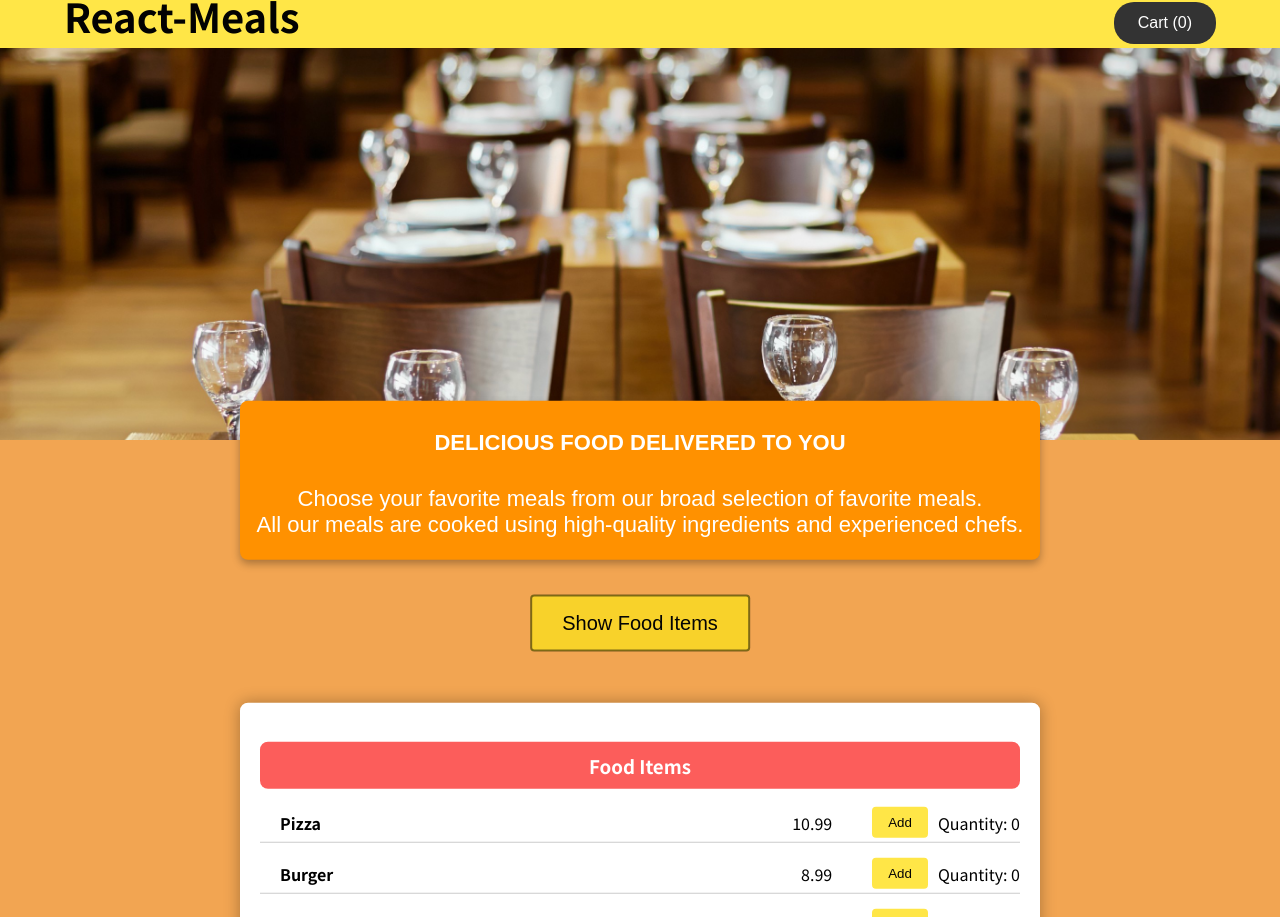
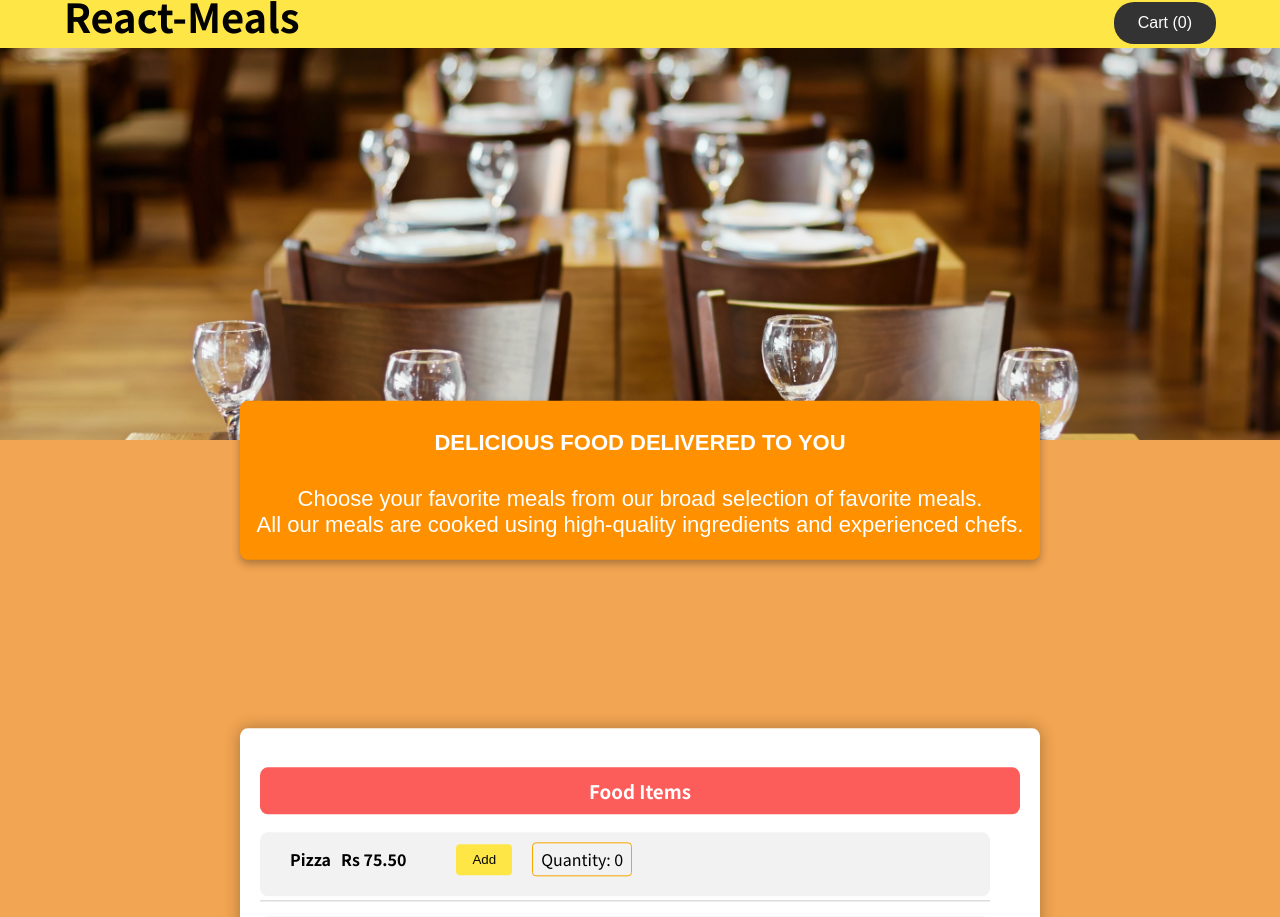
Before and after one commit to HawkWolf1/reactmeals, a React (Create React App) app: page / in a window 1280 px wide. Shown: the top 917 px of the page. Built offline with nearby package versions, Linux system fonts and the light colour scheme.

Commit message:
cart done

```diff
--- a/src/App.js
+++ b/src/App.js
@@ -1,7 +1,7 @@
 import React from 'react';
 import Card from './Header/Card.js';
 import Overlaycard from './Header/Overlaycard.js';
-import Button from './Food/Button.js';
+// import Button from './Food/Button.js';
 import FoodCard from './Food/Foodcard';
 import CartButton from './Food/Cartbutton.js';
 import { CartProvider } from './Food/Cartcontext';
@@ -13,8 +13,6 @@ function App() {
         <Card />
         <Overlaycard />
         <CartButton />
-
-        <Button />
         <FoodCard />
       </div>
     </CartProvider>
--- a/src/Food/Button.css
+++ /dev/null
@@ -1,23 +0,0 @@
-
-
-  .button {
-    background-color: #fefe037f;
-    color: #040404;
-    border: 2px solid #0301007f; /* Add border style */
-  border-radius: 4px;
-    padding: 15px 30px;
-    font-size: 20px;
-    cursor: pointer;
-    position: absolute;
-    left: 50%;
-    transform: translate(-50%, -50%);
-    bottom: 120px;
-    z-index: 1;
-    transition: transform 0.3s, box-shadow 0.3s;
-  }
-
-  .button:hover {
-    background-color: #f56518;
-    z-index: 5;
-    transform: scale(1.2) translate(-50%, -50%);
-  }
--- a/src/Food/Button.js
+++ /dev/null
@@ -1,23 +0,0 @@
-import React, { useState } from 'react';
-import './Button.css';
-import FoodCard from './Foodcard';
-
-function Button() {
-  const [showFoodCard, setShowFoodCard] = useState(false);
-  const foodItems = ['Pizza', 'Burger', 'Sushi', 'Pasta'];
-
-  const handleClick = () => {
-    setShowFoodCard(!showFoodCard);
-  };
-
-  return (
-    <div>
-      <button className="button" onClick={handleClick}>
-        Show Food Items
-      </button>
-      {showFoodCard && <FoodCard foodItems={foodItems} />}
-    </div>
-  );
-}
-
-export default Button;
--- a/src/Food/Cartbutton.css
+++ b/src/Food/Cartbutton.css
@@ -1,4 +1,3 @@
-
 .cart-card {
   position: fixed;
   top: 50%;
@@ -7,10 +6,9 @@
   background-color: #f987d1;
   padding: 20px;
   box-shadow: 0 2px 4px rgba(0, 0, 0, 0.2);
-  border-radius: 8px; /* Adjust the value to control the roundness of the edges */
+  border-radius: 8px;
+  width: 600px;
 }
-
-
 
 .cart-overlay {
   position: fixed;
@@ -18,8 +16,8 @@
   left: 0;
   width: 100%;
   height: 100%;
-  background-color: rgba(0, 0, 0, 0.5); /* Adjust the opacity as desired */
-  z-index: 9999; /* Make sure it's above other elements */
+  background-color: rgba(0, 0, 0, 0.5);
+  z-index: 9999;
   display: flex;
   justify-content: center;
   align-items: center;
@@ -30,42 +28,80 @@
   cursor: pointer;
 }
 
-
-
 .close-button {
   background-color: #ffffff;
   color: #ff0000;
   border: 1px solid #ff0000;
   padding: 10px 20px;
   font-size: 16px;
-  border-radius: 8px; /* Adjust the value to control the roundness of the edges */
+  border-radius: 8px;
   cursor: pointer;
+  position: absolute;
+  bottom: 10px;
+  right: 20px;
   transition: background-color 0.3s ease;
 }
-
-
 
 .close-button:hover {
   background-color: #ffffff;
   color: #000000;
 }
 
-
 .place-order-button {
   background-color: #ffae00;
-  color: #000000 ;
+  color: #000000;
   border: 1px solid #000000;
   padding: 10px 20px;
   font-size: 16px;
-  border-radius: 8px; /* Adjust the value to control the roundness of the edges */
+  border-radius: 8px;
   cursor: pointer;
   transition: background-color 0.3s ease;
-  margin-left: 10px;
+  margin-left: 30px;
   margin-bottom: 10px;
+  position: absolute;
+  bottom: 0px;
+  right: 110px;
 }
-
-
 
 .place-order-button:hover {
   background-color: #ebebeb;
 }
+
+ul {
+  list-style-type: none;
+  padding: 0;
+}
+li {
+  margin-bottom: 20px;
+  background-color: #f2f2f2;
+  padding: 10px;
+  border-radius: 8px;
+  display: flex;
+  align-items: center;
+}
+.total-price {
+  font-weight: bold;
+  margin-top: 10px;
+  margin-left: 6px;
+}
+
+.cart-card-footer {
+  display: flex;
+  justify-content: flex-end;
+  margin-top: 20px;
+}
+
+
+.food-name {
+  margin-right: 10px;
+}
+
+.food-price {
+  font-weight: bold;
+  margin-right: 50px;
+  margin-left: auto;
+}
+
+.food-quantity {
+  margin-right: 10px;
+}
--- a/src/Food/Cartbutton.js
+++ b/src/Food/Cartbutton.js
@@ -3,7 +3,7 @@ import './Cartbutton.css';
 import { CartContext } from './Cartcontext';
 
 function CartButton() {
-  const { cartItems } = useContext(CartContext);
+  const { cartItems, setCartItems, totalPrice } = useContext(CartContext);
   const [isFormOpen, setIsFormOpen] = useState(false);
 
   const handleButtonClick = () => {
@@ -16,15 +16,7 @@ function CartButton() {
 
   const handlePlaceOrder = () => {
     alert('Your order has been placed!');
-  };
-
-  const calculateTotalPrice = () => {
-    let totalPrice = 0;
-    cartItems.forEach((item) => {
-      const itemPrice = parseFloat(item.price.substring(3));
-      totalPrice += itemPrice * item.count;
-    });
-    return totalPrice.toFixed(2);
+    setCartItems([]); // Reset cart items to an empty array
   };
 
   return (
@@ -44,11 +36,13 @@ function CartButton() {
             <ul>
               {cartItems.map((item, index) => (
                 <li key={index}>
-                  {item.name} - {item.price} - Quantity: {item.count}
-                </li>
+                <span className="food-name">{item.name}</span>
+                <span className="food-price">Rs {item.price}</span>
+                <span className="food-quantity">Quantity: {item.quantity}</span>
+              </li>
               ))}
             </ul>
-            <p>Total Price: Rs {calculateTotalPrice()}</p>
+            <div className="total-price">Total Price: Rs {totalPrice}</div>
           </div>
         </div>
       )}
--- a/src/Food/Cartcontext.js
+++ b/src/Food/Cartcontext.js
@@ -12,7 +12,7 @@ export const CartProvider = ({ children }) => {
     let items = 0;
 
     for (const item of cartItems) {
-      total += parseFloat(item.price);
+      total += parseFloat(item.price)* item.quantity;;
       items += item.quantity;
     }
 
--- a/src/Food/Foodcard.css
+++ b/src/Food/Foodcard.css
@@ -8,6 +8,7 @@
     margin: 0 auto;
     transform: translateY(80%);
     text-align: left;
+    margin-top: -80px;
   }
 
   .food-card-title {
@@ -29,13 +30,10 @@
     margin-bottom: 20px;
     position: relative;
     text-align: left;
+    margin-right: 30px;
   }
 
-  /* .food-card-items li span {
-    color: #0664fc; /* Set the desired color for the prices */
-    /* font-weight: bold; */
-  /* } */
-   /* */
+
   .food-card-items li::after {
     content: "";
     display: block;
--- a/src/Food/Foodcard.js
+++ b/src/Food/Foodcard.js
@@ -7,10 +7,10 @@ function FoodCard() {
   const { addToCart } = useContext(CartContext);
 
   const foodItems = [
-    { name: 'Pizza', price: '10.99' },
-    { name: 'Burger', price: '8.99' },
-    { name: 'Sushi', price: '12.99' },
-    { name: 'Pasta', price: '9.99' },
+    { name: 'Pizza', price: '75.50' },
+    { name: 'Burger', price: '45.50' },
+    { name: 'Sushi', price: '35.00' },
+    { name: 'Pasta', price: '30.50' },
   ];
 
   return (
--- a/src/Food/Fooditem.css
+++ b/src/Food/Fooditem.css
@@ -23,20 +23,13 @@
     border-radius: 4px;
     padding: 8px 16px;
     cursor: pointer;
-    margin-right: 10px;
+    margin-right: 20px;
   }
 
-  .count-box {
+  .quantity-box {
     display: flex;
     align-items: center;
-  }
-
-  .count-box button {
-    background-color: #a09a96;
-    color: white;
-    border: none;
+    border: 1px solid #f9a600;
     border-radius: 4px;
     padding: 4px 8px;
-    cursor: pointer;
-    margin: 0 4px;
   }
--- a/src/Food/Fooditem.js
+++ b/src/Food/Fooditem.js
@@ -24,7 +24,7 @@ function FoodItem({ name, price }) {
   return (
     <div className="food-item">
       <span className="food-name">{name}</span>
-      <span className="food-price">{price}</span>
+      <span className="food-price">Rs  {price}</span>
       <button className="add-button" onClick={handleAddToCart}>
         Add
       </button>
@@ -32,6 +32,8 @@ function FoodItem({ name, price }) {
         Quantity: {cartItems.find(item => item.name === name)?.quantity || 0}
       </div>
     </div>
+
+
   );
 }
 
```
